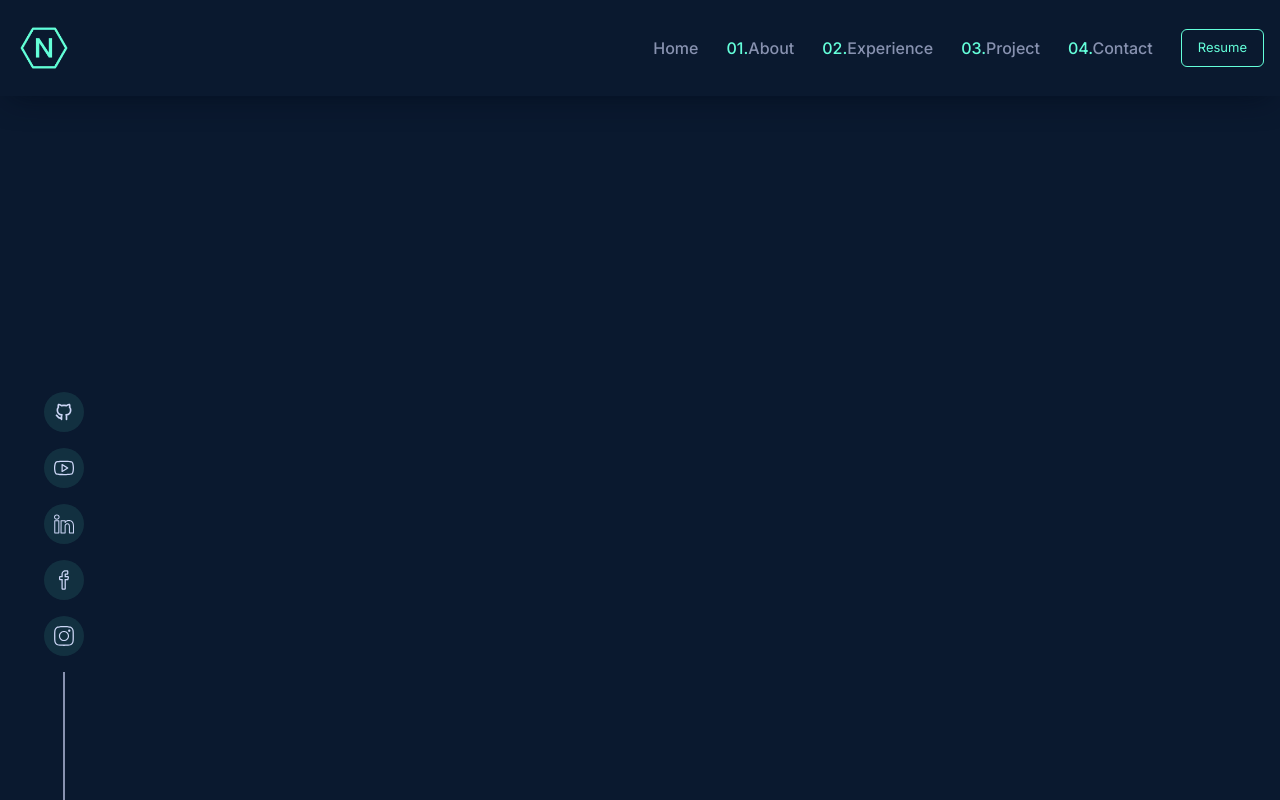
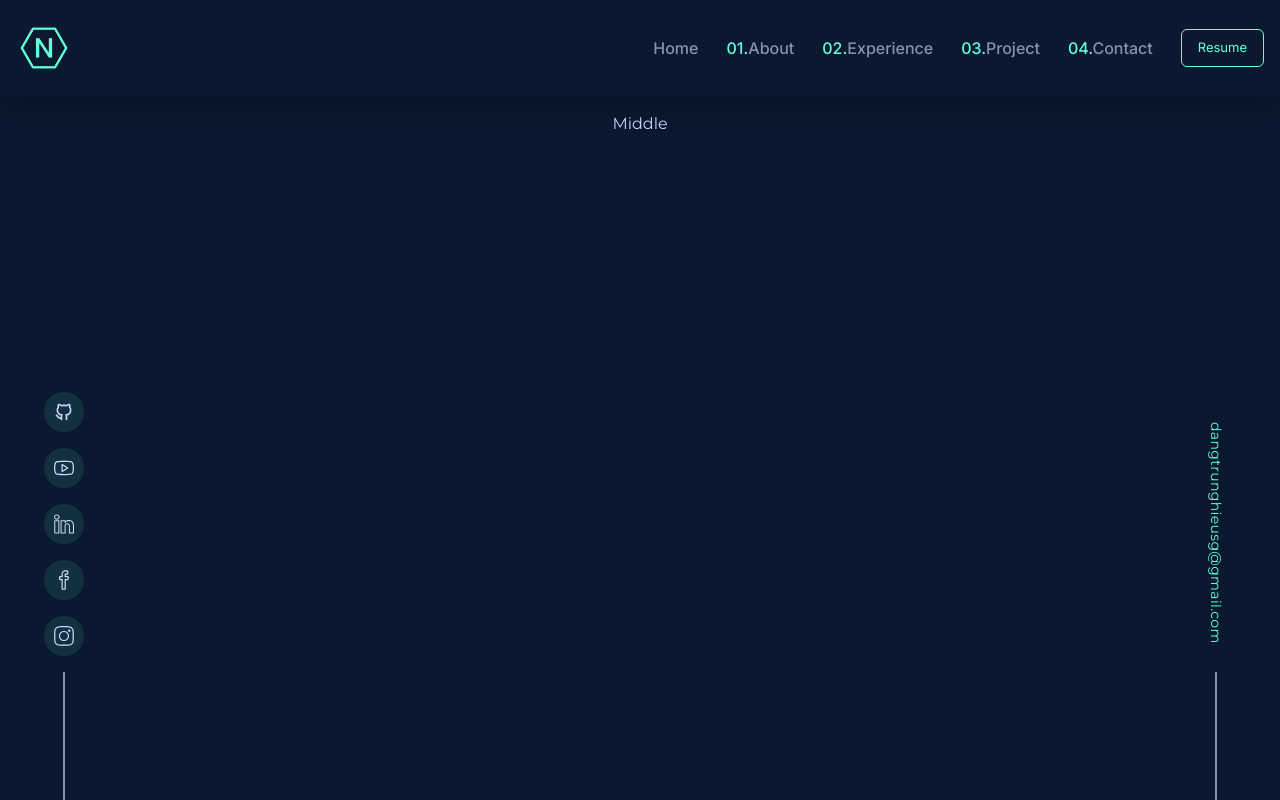
Before and after one commit to Trung-Hieu-Dev/nextjs-portfolio, a Next.js app: page / in a window 1280 px wide. Built offline with nearby package versions, Linux system fonts and the light colour scheme.

Commit message:
Created RightSide Bar For Sending Email

```diff
--- /dev/null
+++ b/components/RightSide.tsx
@@ -0,0 +1,17 @@
+import React from "react";
+
+const RightSide = () => {
+  return (
+    <div className="w-full h-full flex flex-col items-center justify-end gap-24 text-textLight">
+      <a href="mailto:dangtrunghieusg@gmail.com">
+        <p className="text-sm rotate-90 tracking-wide w-72 text-textGreen">
+          dangtrunghieusg@gmail.com
+        </p>
+      </a>
+      {/* line  */}
+      <span className="w-[2px] h-32 bg-textDark"></span>
+    </div>
+  );
+};
+
+export default RightSide;
--- a/pages/index.tsx
+++ b/pages/index.tsx
@@ -1,6 +1,7 @@
 import LeftSide from "@/components/LeftSide";
 import Navbar from "@/components/Navbar";
 import Head from "next/head";
+import RightSide from "@/components/RightSide";
 
 export default function Home() {
   return (
@@ -18,8 +19,10 @@
           <div className="hidden xl:inline-flex w-32 h-full fixed left-0 bottom-0">
             <LeftSide />
           </div>
-          <div></div>
-          <div></div>
+          <div className="h-[88vh] mx-auto p-4">Middle</div>
+          <div className="hidden xl:inline-flex w-32 h-full fixed right-0 bottom-0">
+            <RightSide />
+          </div>
         </div>
       </main>
     </>
```
